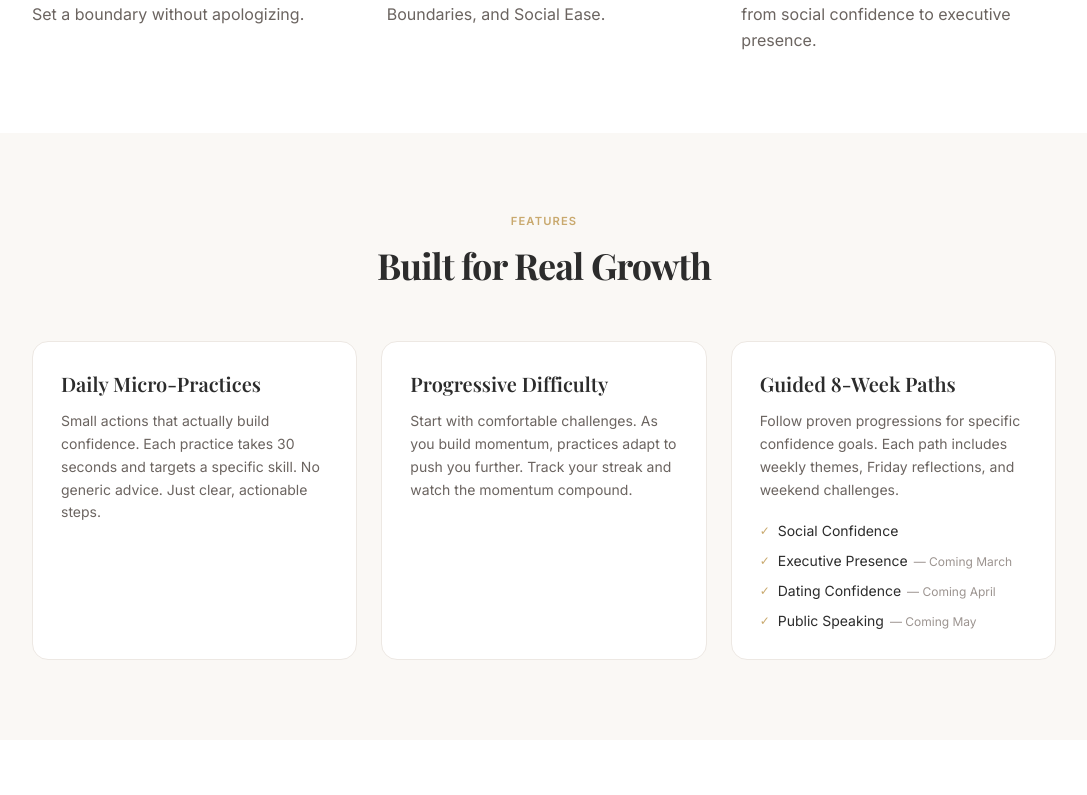
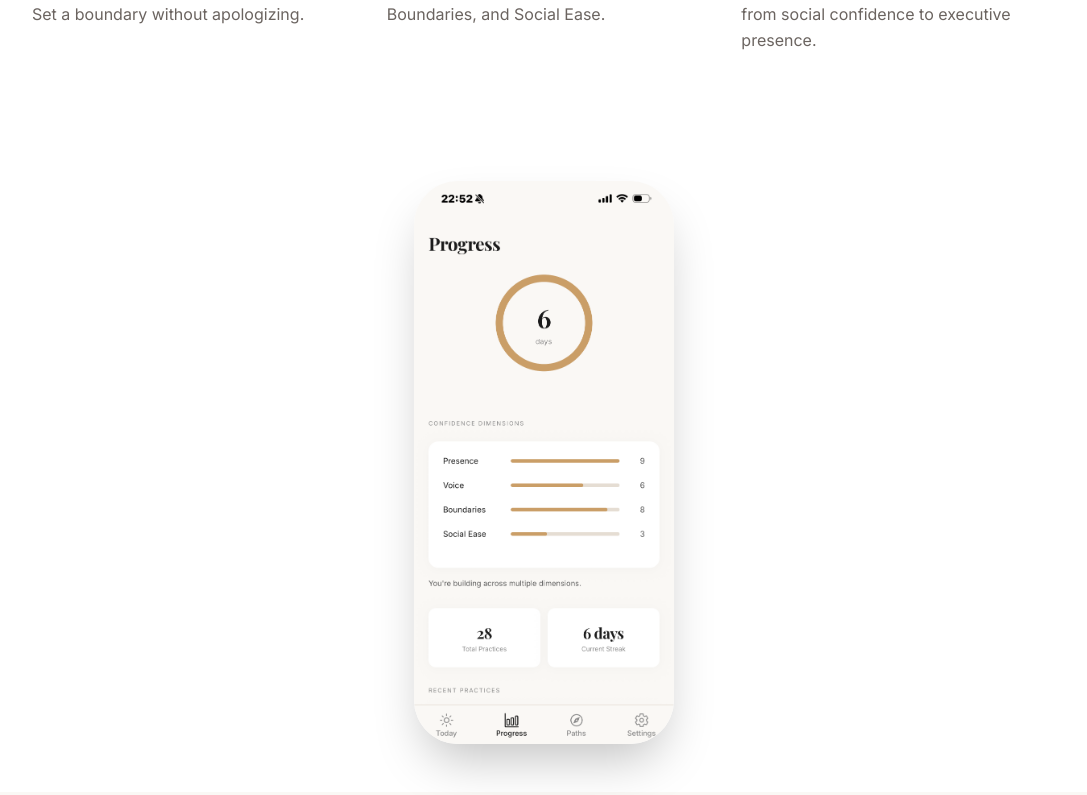
Before and after one commit to beardednotary/confidence-daily-web, a Next.js app: page / in a window 1280 px wide. Shown: the part 1665-2460 px from the top of the page, without its empty margins (96-1183 px from the left). Built offline with nearby package versions, Linux system fonts and the light colour scheme.

Commit message:
Add app screenshot below How It Works section
Co-Authored-By: Claude Sonnet 4.6 <noreply@anthropic.com>

```diff
--- a/app/page.tsx
+++ b/app/page.tsx
@@ -1,3 +1,4 @@
+import Image from 'next/image';
 import Nav from '@/components/Nav';
 import Hero from '@/components/Hero';
 import HowItWorks from '@/components/HowItWorks';
@@ -14,6 +15,17 @@ export default function Home() {
       <Nav />
       <Hero />
       <HowItWorks />
+
+      <div className="py-12 px-6 bg-white flex justify-center">
+        <Image
+          src="/app-screenshot.png"
+          alt="Confidence Daily app progress screen showing 28 total practices completed and a 6-day streak"
+          width={390}
+          height={844}
+          className="w-full max-w-[260px] h-auto rounded-[44px] shadow-2xl"
+        />
+      </div>
+
       <Features />
       <Paths />
       <Pricing />
```
